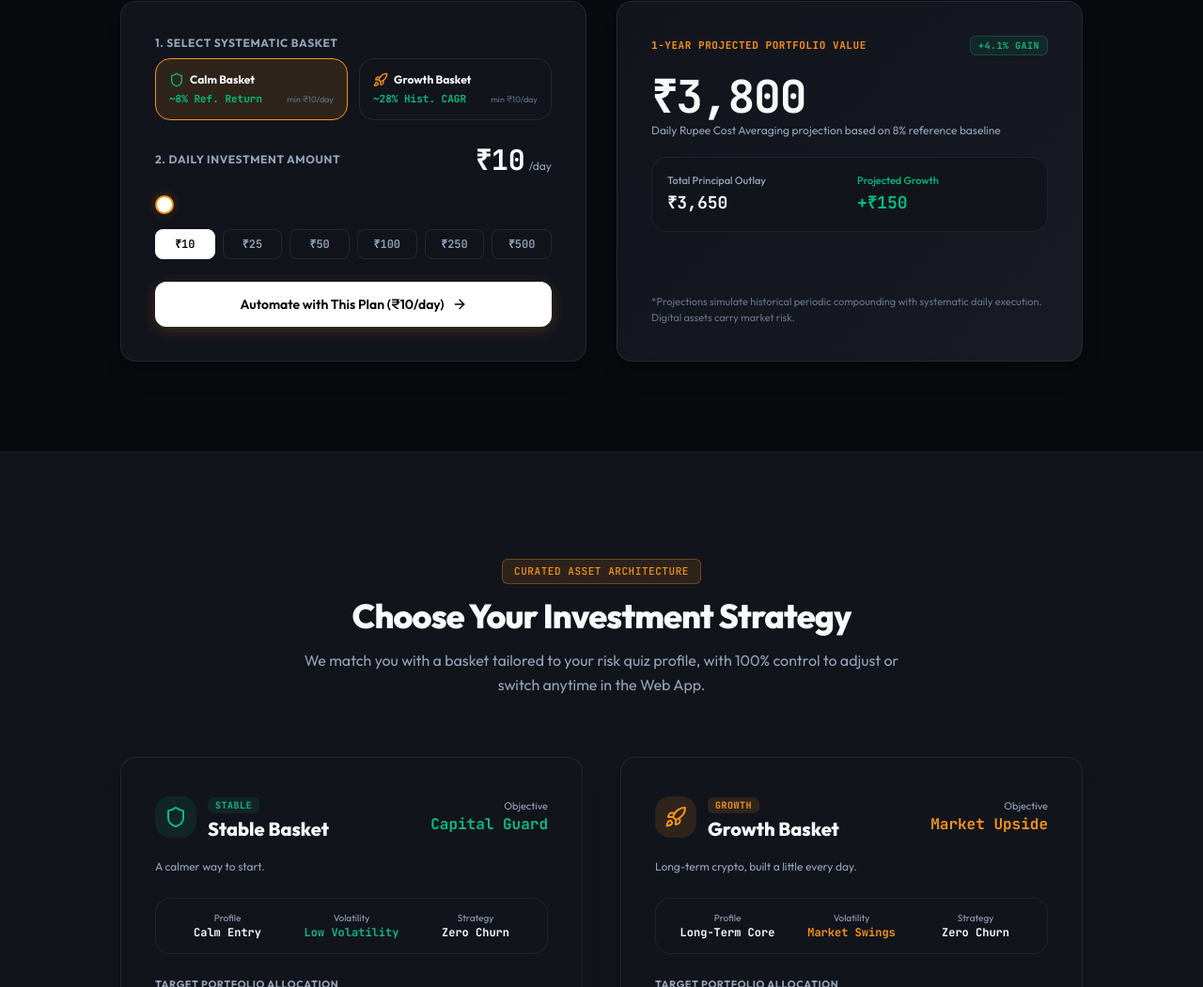
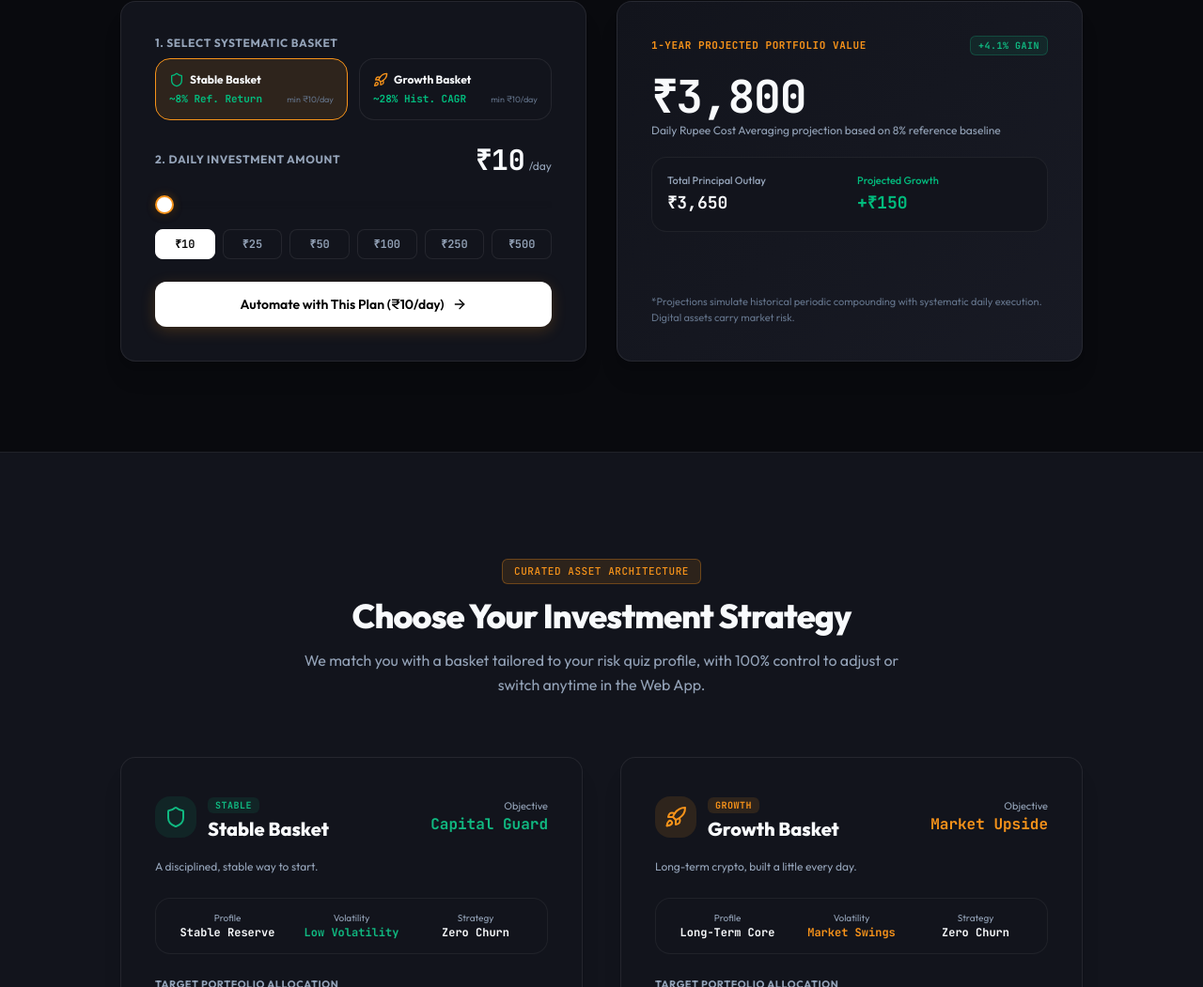
Before and after one commit to VeerKhanna-97/Satmix, a React (Vite) app: page / in a window 1280 px wide. Shown: the part 2218-3269 px from the top of the page at 94% size. Built offline with nearby package versions, Linux system fonts and the light colour scheme; no server answers.

Commit message:
refactor(baskets): standardize low-risk basket naming to Stable Basket across all screens

```diff
--- a/src/components/app/DashboardScreen.tsx
+++ b/src/components/app/DashboardScreen.tsx
@@ -121,7 +121,7 @@ export const DashboardScreen: React.FC = () => {
         bg: 'rgba(247, 147, 26, 0.12)',
         border: 'rgba(247, 147, 26, 0.25)',
         desc: 'Market leader, digital gold reserve, and immutable monetary foundation.',
-        basketName: 'Growth Basket (70%) & Calm Basket (15%)',
+        basketName: 'Growth Basket (70%) & Stable Basket (15%)',
         basketId: 'growth' as const,
         network: 'Bitcoin Native Layer-1',
         tokenStandard: 'UTXO Native',
@@ -154,7 +154,7 @@ export const DashboardScreen: React.FC = () => {
         bg: 'rgba(38, 161, 123, 0.12)',
         border: 'rgba(38, 161, 123, 0.25)',
         desc: '1:1 USD-pegged reserve asset providing capital protection and zero price volatility.',
-        basketName: 'Calm Basket (85%)',
+        basketName: 'Stable Basket (85%)',
         basketId: 'stable' as const,
         network: 'Multi-Chain USD Stable Reserve',
         tokenStandard: 'ERC-20 / TRC-20 Pegged',
@@ -296,7 +296,7 @@ export const DashboardScreen: React.FC = () => {
       <div className="flex items-center gap-1.5 p-1 rounded-2xl border w-fit" style={{ backgroundColor: colors.surface, borderColor: colors.cardBorder }}>
         {[
           { id: 'all', label: 'All Baskets' },
-          { id: 'stable', label: 'Calm Basket' },
+          { id: 'stable', label: 'Stable Basket' },
           { id: 'growth', label: 'Growth Basket' },
         ].map((tab) => {
           const isActive = activeTabFilter === tab.id;
@@ -339,7 +339,7 @@ export const DashboardScreen: React.FC = () => {
                 {activeTabFilter === 'all'
                   ? 'Total Live Portfolio Valuation (MTM)'
                   : activeTabFilter === 'stable'
-                  ? 'Calm Basket Valuation (MTM)'
+                  ? 'Stable Basket Valuation (MTM)'
                   : 'Growth Basket Valuation (MTM)'}
               </span>
               <div className="flex items-baseline gap-3 mt-1 flex-wrap">
@@ -718,7 +718,7 @@ export const DashboardScreen: React.FC = () => {
             <div className="flex items-center justify-between">
               <div className="flex items-center gap-2">
                 <Shield className="w-4 h-4" style={{ color: isStableConfigured ? colors.semanticSuccess : colors.textTertiary }} />
-                <h3 className="font-bold text-sm" style={{ color: colors.textPrimary }}>Calm Basket Habit</h3>
+                <h3 className="font-bold text-sm" style={{ color: colors.textPrimary }}>Stable Basket Habit</h3>
               </div>
               <span
                 className="px-2 py-0.5 rounded-md text-[10px] font-bold font-mono border tracking-wider"
@@ -733,7 +733,7 @@ export const DashboardScreen: React.FC = () => {
             </div>
 
             <p className="text-xs leading-relaxed" style={{ color: colors.textSecondary }}>
-              85% USDT / 15% BTC. <em>"A calmer way to start."</em>
+              85% USDT / 15% BTC. <em>"A disciplined, stable way to start."</em>
             </p>
 
             {isStableConfigured ? (
--- a/src/components/app/ProfileScreen.tsx
+++ b/src/components/app/ProfileScreen.tsx
@@ -455,13 +455,13 @@ export const ProfileScreen: React.FC = () => {
         </div>
 
         <div className="grid grid-cols-1 sm:grid-cols-2 gap-4 pt-2">
-          {/* Calm Habit */}
+          {/* Stable Habit */}
           <div className="p-4 rounded-2xl border flex flex-col justify-between" style={{ backgroundColor: colors.surface, borderColor: colors.borderDim }}>
             <div>
               <div className="flex items-center justify-between mb-1">
                 <div className="flex items-center gap-2">
                   <Shield className="w-4 h-4 text-emerald-500" />
-                  <span className="font-bold text-xs" style={{ color: colors.textPrimary }}>Calm Basket</span>
+                  <span className="font-bold text-xs" style={{ color: colors.textPrimary }}>Stable Basket</span>
                 </div>
                 <span
                   className="text-[10px] px-2 py-0.5 rounded font-bold uppercase font-mono"
--- a/src/components/auth/RiskQuiz.tsx
+++ b/src/components/auth/RiskQuiz.tsx
@@ -70,7 +70,7 @@ const QUIZ_QUESTIONS: QuizQuestion[] = [
     prompt: 'Primary Satmix goal',
     options: [
       {
-        title: 'Calm way to start',
+        title: 'Stable way to start',
         subtitle: 'A stress-free digital dollar reserve (85% USDT) with a modest Bitcoin kicker (15% BTC).',
         points: 0,
       },
--- a/src/components/marketing/CalculatorSection.tsx
+++ b/src/components/marketing/CalculatorSection.tsx
@@ -6,7 +6,7 @@ import { SpotlightCard, CountUp, Magnet, FadeIn } from '../ui';
 export const CalculatorSection: React.FC = () => {
   const { colors, setViewMode, setAuthSubView, isAuthenticated } = useApp();
 
-  // Default to Calm Basket (starts at ₹10)
+  // Default to Stable Basket (starts at ₹10)
   const [strategy, setStrategy] = useState<'low' | 'high'>('low');
   const [dailySavings, setDailySavings] = useState(10);
 
@@ -97,7 +97,7 @@ export const CalculatorSection: React.FC = () => {
                     >
                       <div className="flex items-center gap-1.5 mb-1">
                         <Shield className="w-4 h-4 text-emerald-500" />
-                        <span className="font-bold text-xs" style={{ color: colors.textPrimary }}>Calm Basket</span>
+                        <span className="font-bold text-xs" style={{ color: colors.textPrimary }}>Stable Basket</span>
                       </div>
                       <div className="flex justify-between items-baseline mt-1">
                         <span className="text-[11px] font-mono text-emerald-500 font-bold">~8% Ref. Return</span>
--- a/src/components/marketing/Header.tsx
+++ b/src/components/marketing/Header.tsx
@@ -209,7 +209,7 @@ export const Header: React.FC = () => {
                       </div>
                       <h4 className="font-bold text-xs mb-1" style={{ color: colors.textPrimary }}>Curated Baskets</h4>
                       <p className="text-[11px] leading-relaxed" style={{ color: colors.textSecondary }}>
-                        Calm & Growth automated micro-portfolios.
+                        Stable & Growth automated micro-portfolios.
                       </p>
                     </div>
                     <span className="text-[10px] font-bold mt-3 inline-flex items-center gap-1" style={{ color: colors.accent }}>
@@ -519,7 +519,7 @@ export const Header: React.FC = () => {
                 </div>
                 <div>
                   <div className="font-bold text-xs" style={{ color: colors.textPrimary }}>Curated Baskets</div>
-                  <div className="text-[10px]" style={{ color: colors.textSecondary }}>Calm & Growth portfolios</div>
+                  <div className="text-[10px]" style={{ color: colors.textSecondary }}>Stable & Growth portfolios</div>
                 </div>
               </div>
             </div>
--- a/src/components/marketing/Hero.tsx
+++ b/src/components/marketing/Hero.tsx
@@ -496,7 +496,7 @@ export const Hero: React.FC = () => {
                   <div className="space-y-2.5">
                     {[
                       { step: '01', title: 'Sign Up with Mobile & PIN', desc: 'Secure authentication in under 30 seconds.' },
-                      { step: '02', title: '5-Question Risk Quiz', desc: 'Maps you to Calm or Growth basket.' },
+                      { step: '02', title: '5-Question Risk Quiz', desc: 'Maps you to Stable or Growth basket.' },
                       { step: '03', title: 'Set UPI AutoPay from ₹10', desc: 'Morning 8:00 AM automated debit.' },
                       { step: '04', title: 'Automated Batch Execution', desc: '9:00 AM spot execution into your basket.' },
                     ].map((item) => (
@@ -533,7 +533,7 @@ export const Hero: React.FC = () => {
                     </p>
                   </div>
 
-                  {/* Calm Basket Card */}
+                  {/* Stable Basket Card */}
                   <div
                     className="p-3.5 rounded-2xl border flex items-center justify-between cursor-pointer hover:border-white/30"
                     style={{ backgroundColor: colors.surface, borderColor: colors.cardBorder }}
@@ -548,9 +548,9 @@ export const Hero: React.FC = () => {
                       </div>
                       <div>
                         <div className="flex items-center gap-1.5">
-                          <span className="font-bold text-xs" style={{ color: colors.textPrimary }}>Calm Basket</span>
+                          <span className="font-bold text-xs" style={{ color: colors.textPrimary }}>Stable Basket</span>
                           <span className="text-[10px] px-1.5 py-0.5 rounded font-bold" style={{ backgroundColor: colors.mintTint, color: colors.semanticSuccess }}>
-                            Calm
+                            Stable
                           </span>
                         </div>
                         <div className="text-[11px] font-mono" style={{ color: colors.textSecondary }}>
--- a/src/components/payment/DepositModal.tsx
+++ b/src/components/payment/DepositModal.tsx
@@ -99,7 +99,7 @@ export const DepositModal: React.FC<DepositModalProps> = ({ isOpen, onClose }) =
             <div className="p-3 rounded-xl border text-xs flex justify-between items-center" style={{ backgroundColor: colors.surface, borderColor: colors.borderDim }}>
               <span style={{ color: colors.textSecondary }}>Target Strategy:</span>
               <span className="font-bold" style={{ color: colors.accent }}>
-                {selectedBasketId === 'stable' ? 'Calm Basket' : 'Growth Basket'}
+                {selectedBasketId === 'stable' ? 'Stable Basket' : 'Growth Basket'}
               </span>
             </div>
 
--- a/src/data/baskets.ts
+++ b/src/data/baskets.ts
@@ -11,13 +11,13 @@ export const BASKETS: Basket[] = [
     name: 'Stable Basket',
     riskLabel: 'Stable',
     riskTier: 'Conservative',
-    tagline: 'A calmer way to start.',
+    tagline: 'A disciplined, stable way to start.',
     disclosure: 'Not an FD. Not a savings account.',
     accentColorKey: 'mint',
     tintColorKey: 'mintTint',
     icon: 'shield',
     returnRange: 'Capital Guard',
-    historicalCagr: 'Calm Entry',
+    historicalCagr: 'Stable Reserve',
     growthRate: 0.08,
     volatility: 'Low Volatility',
     rebalance: 'Zero Churn',
--- a/src/data/mockData.ts
+++ b/src/data/mockData.ts
@@ -60,7 +60,7 @@ export const FAQ_ITEMS = [
 export const ACHIEVEMENTS = [
   { id: 'a1', icon: 'zap', title: 'Streak Master', desc: 'Maintain a 7+ day active auto-investment streak', unlocked: false },
   { id: 'a2', icon: 'award', title: 'Beta Pioneer', desc: 'Join Satmix during the private launch preview', unlocked: true },
-  { id: 'a3', icon: 'shield', title: 'Calm Pioneer', desc: 'Allocate daily micro-savings to the Calm Basket', unlocked: false },
+  { id: 'a3', icon: 'shield', title: 'Stable Pioneer', desc: 'Allocate daily micro-savings to the Stable Basket', unlocked: false },
   { id: 'a4', icon: 'trending-up', title: 'Growth Accumulator', desc: 'Allocate daily micro-savings to the Growth Basket', unlocked: false },
   { id: 'a5', icon: 'target', title: 'Milestone 10K', desc: 'Accumulate ₹10,000 in digital asset micro-investments', unlocked: false },
   { id: 'a6', icon: 'users', title: 'Community Champion', desc: 'Invite peers using your unique referral code', unlocked: false },
```
